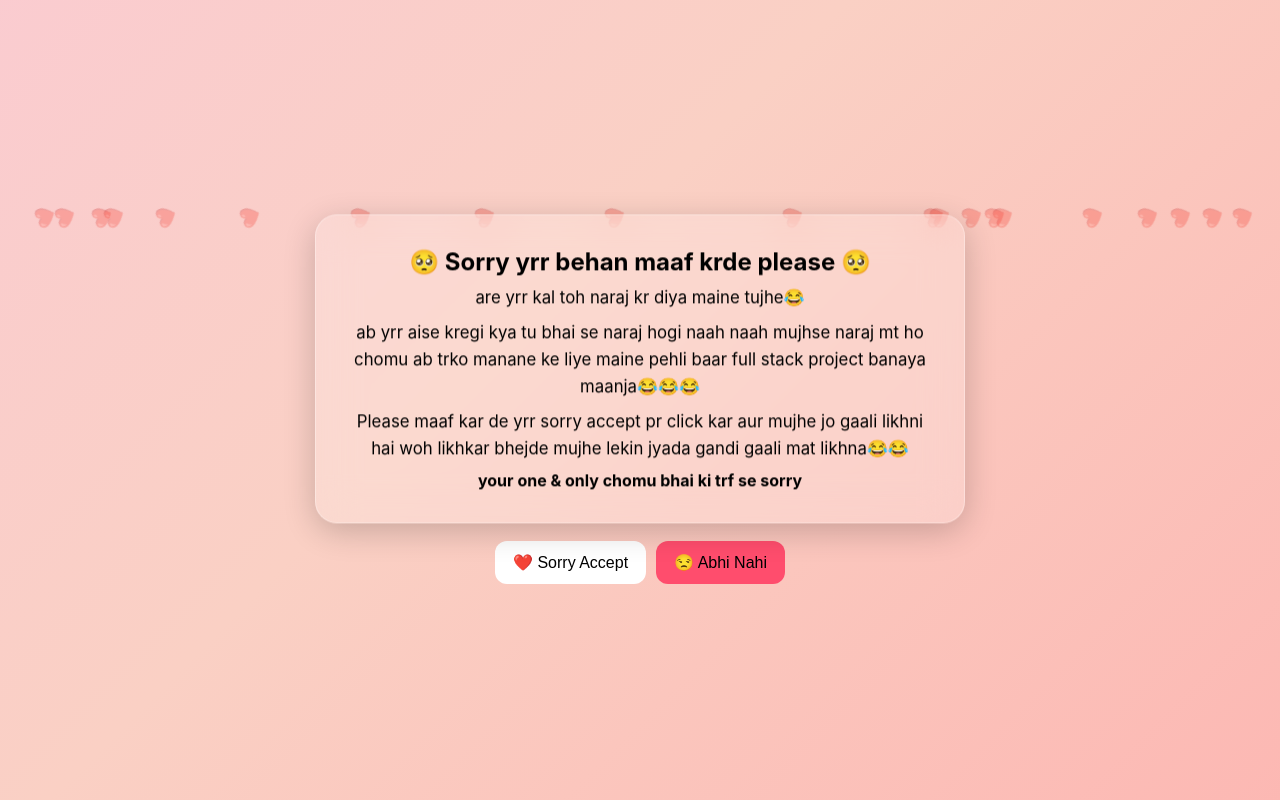
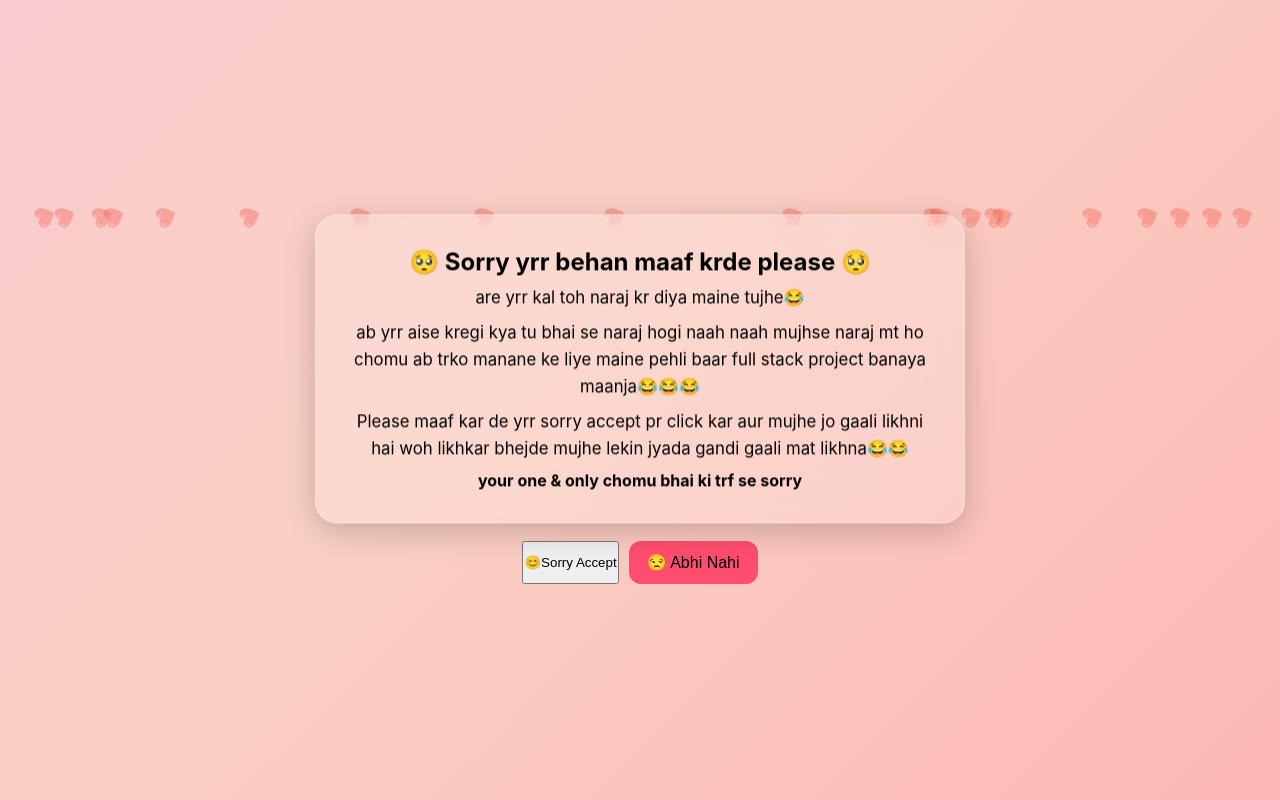
Before and after one commit to jangidritesh570-cmyk/frontend, a React app in the folder client/: page / in a window 1280 px wide. Built offline with nearby package versions, Linux system fonts and the light colour scheme; no server answers; the HTML template or start-up script is replaced by a standard one.

Commit message:
frontend ready

```diff
--- a/client/src/components/MessagePopup.jsx
+++ b/client/src/components/MessagePopup.jsx
@@ -1,109 +1,62 @@
 import { useState } from "react";
 import API from "../services/api";
 
-function MessagePopup(){
+function MessagePopup({ onClose }) {
+  const [message, setMessage] = useState("");
+  const [loading, setLoading] = useState(false);
 
-  const [message,setMessage] = useState("");
-
-  const [loading,setLoading] = useState(false);
-
-
-  const sendResponse = async()=>{
-
-    try{
+  const saveMessage = async () => {
+    try {
+      if (!message.trim()) {
+        alert("Please message likho ❤️");
+        return;
+      }
 
       setLoading(true);
 
-
-      const res = await API.post("/respond",{
-
-        action:"accepted",
-
-        message:message
-
+      await API.post("/respond", {
+        action: "accepted",
+        message: message.trim(),
       });
 
-
-      console.log(res.data);
-
-
-      alert("❤️ Message Sent");
-
+      alert("send message to ritesh");
 
       setMessage("");
 
-
-    }
-    catch(error){
-
-      console.log("SEND ERROR:",error);
+      if (onClose) {
+        onClose();
+      }
+    } catch (error) {
+      console.log(error);
 
       alert("Message failed");
+    } finally {
+      setLoading(false);
+    }
+  };
 
-    }
-    finally{
+  return (
+    <div className="message-popup">
+      <h2>💌 Bhoomi ka Message</h2>
 
-      setLoading(false);
+      <textarea
+        placeholder="sun chomu tujhe bhi agar mrko koi gaali deni hai toh woh yaha likhkar bhej de😅"
+        value={message}
+        onChange={(e) => setMessage(e.target.value)}
+      />
 
-    }
+      <button
+        onClick={saveMessage}
+        disabled={loading}
+      >
+        {loading ? "Sending..." : "Send Message ❤️"}
+      </button>
 
-  }
-
-
-
-return (
-
-<div className="message-popup">
-
-
-<h2>
-💌 Bhoomi ka Message
-</h2>
-
-
-<textarea
-
-placeholder="Bhoomi apna message likho..."
-
-value={message}
-
-onChange={(e)=>setMessage(e.target.value)}
-
-/>
-
-
-
-<button
-
-onClick={sendResponse}
-
-disabled={loading}
-
->
-
-{
-
-loading
-
-?
-
-"Sending..."
-
-:
-
-"Send Message ❤️"
-
+      <button onClick={onClose}>
+        Close ❌
+      </button>
+    </div>
+  );
 }
 
-
-</button>
-
-
-</div>
-
-);
-
-}
-
-
 export default MessagePopup;
--- a/client/src/components/ResponseButtons.jsx
+++ b/client/src/components/ResponseButtons.jsx
@@ -2,121 +2,60 @@ import { useState } from "react";
 import API from "../services/api";
 import MessagePopup from "./MessagePopup";
 
-function ResponseButtons({
-  accepted,
-  setAccepted,
-}) {
+function ResponseButtons({ accepted, setAccepted }) {
+  const [loading, setLoading] = useState(false);
+  const [showBox, setShowBox] = useState(false);
 
-  const [loading,setLoading] = useState(false);
-
-  const [showBox,setShowBox] = useState(false);
-
-
-  const sendResponse = async(action)=>{
-
-    try{
-
+  const sendResponse = async (action) => {
+    try {
       setLoading(true);
 
-
-      if(action === "accepted"){
-
+      if (action === "accepted") {
         setAccepted(true);
-
         setShowBox(true);
-
         return;
-
       }
 
-
-      await API.post("/respond",{
-
-        action:"not_yet"
-
-      });
-
+      await API.post("/respond", { action });
 
       alert("😒 Abhi bhi gussa hai");
+    } catch (error) {
+      console.log(error);
+    } finally {
+      setLoading(false);
+    }
+  };
 
+  return (
+    <div className="btn-container">
+      <button
+        disabled={loading}
+        onClick={() => sendResponse("accepted")}
+      >
+        😊Sorry Accept
+      </button>
 
-    }
-    catch(error){
+      <button
+        className="reject-btn"
+        disabled={loading}
+        onClick={() => sendResponse("not_yet")}
+      >
+        😒 Abhi Nahi
+      </button>
 
-      console.log(error);
+      {accepted && (
+        <h2 className="success-msg">
+          ❤️ Bhoomi ne Sorry Accept kar li ❤️
+        </h2>
+      )}
 
-    }
-    finally{
-
-      setLoading(false);
-
-    }
-
-  }
-
-
-
-return (
-
-<div className="btn-container">
-
-
-<button
-
-className="accept-btn"
-
-disabled={loading}
-
-onClick={()=>sendResponse("accepted")}
-
->
-
-❤️ Sorry Accept
-
-</button>
-
-
-
-<button
-
-className="reject-btn"
-
-disabled={loading}
-
-onClick={()=>sendResponse("not_yet")}
-
->
-
-😒 Abhi Nahi
-
-</button>
-
-
-
-{accepted && (
-
-<h2 className="success-msg">
-
-❤️ Bhoomi ne Sorry Accept kar li ❤️
-
-</h2>
-
-)}
-
-
-
-{showBox && (
-
-<MessagePopup/>
-
-)}
-
-
-</div>
-
-);
-
+      {showBox && (
+        <MessagePopup
+          onClose={() => setShowBox(false)}
+        />
+      )}
+    </div>
+  );
 }
 
-
 export default ResponseButtons;
--- a/client/src/services/api.js
+++ b/client/src/services/api.js
@@ -1,7 +1,7 @@
 import axios from "axios";
 
 const API = axios.create({
-  baseURL: "https://sorry-backend-8flf.onrender.com/api",
+  baseURL: import.meta.env.VITE_API_URL,
 });
 
 export default API;
```
Also changed, not shown: client/vercel.json (deleted).
